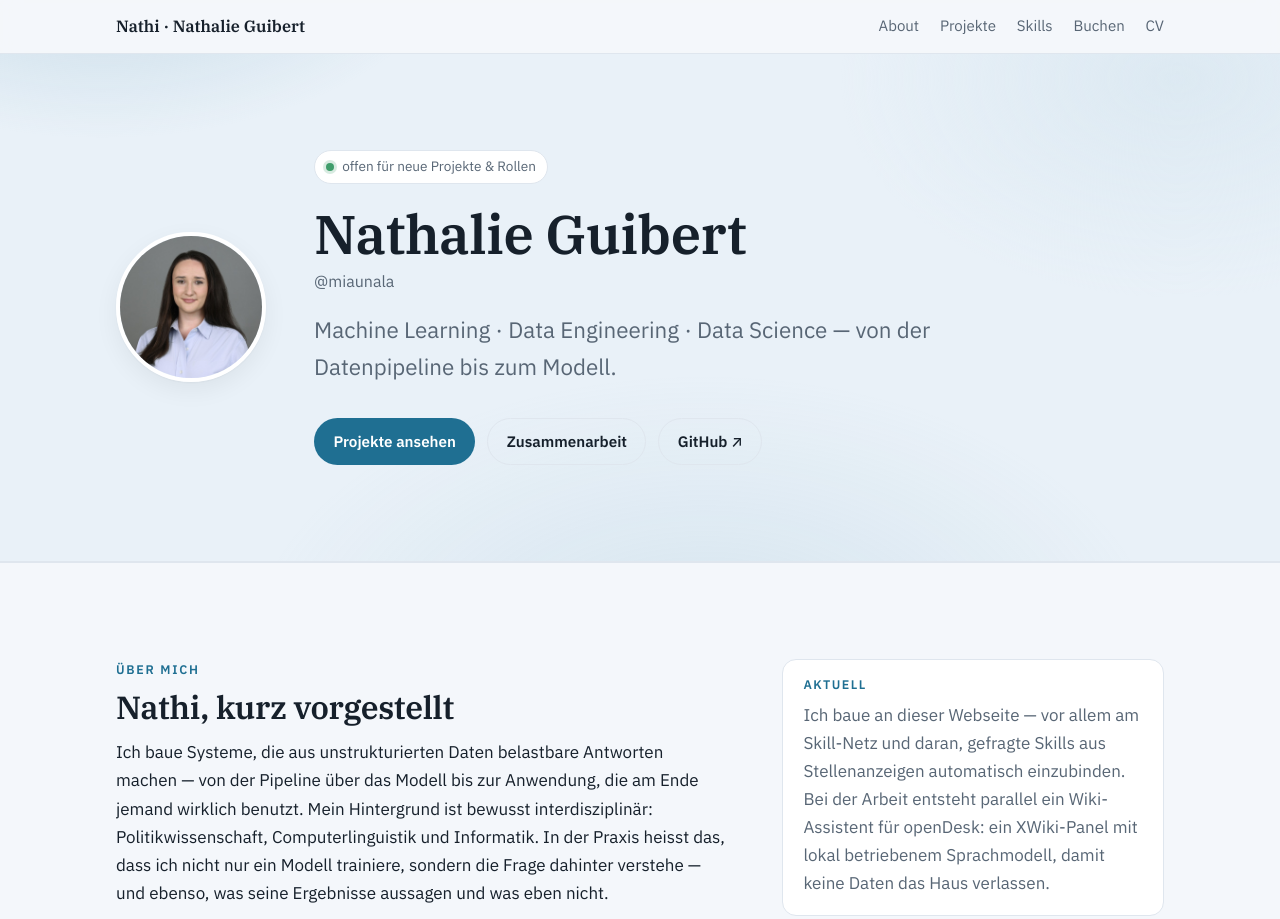
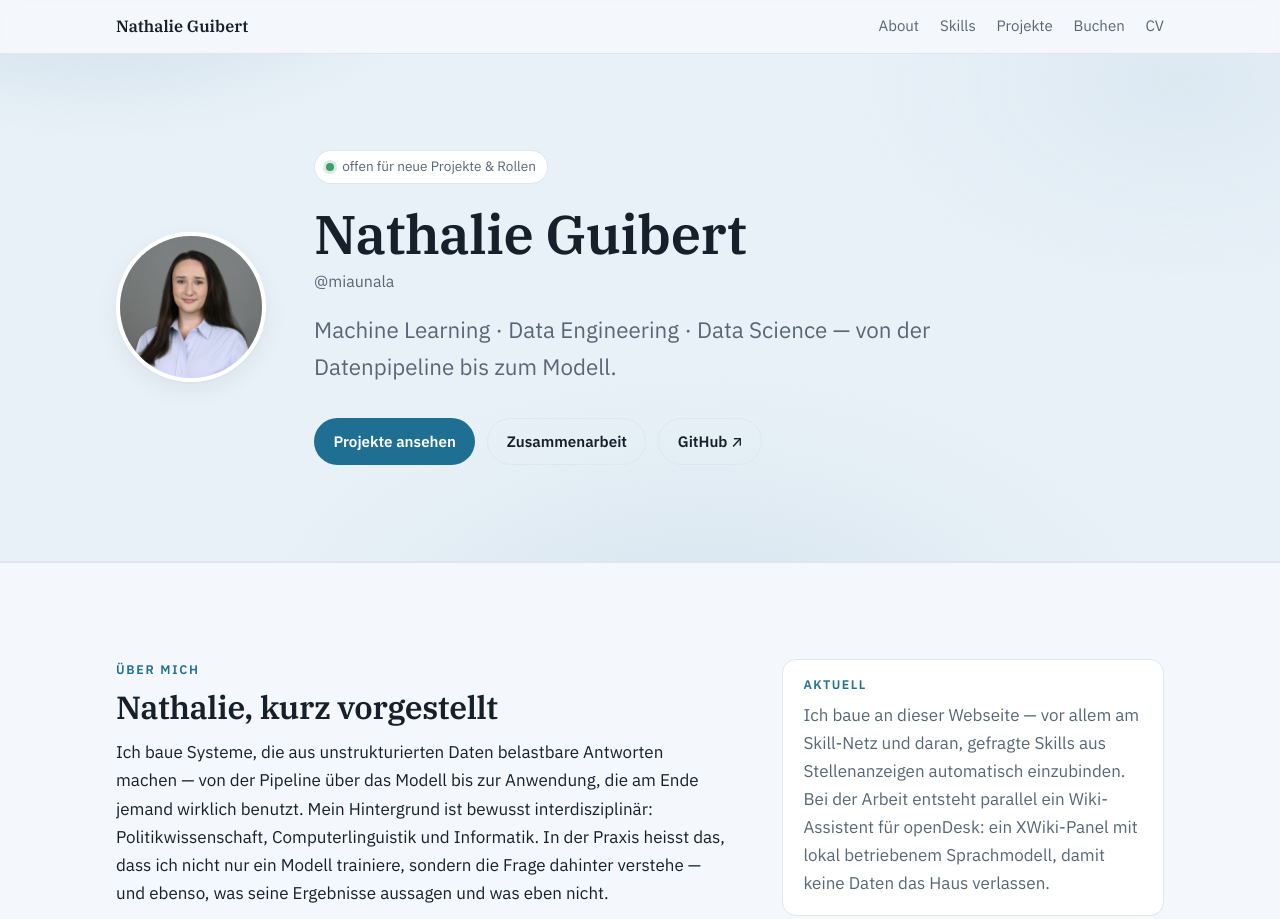
Before and after one commit to miaunala/miaunala.github.io, an Astro site: page / in a window 1280 px wide. Shown: the top 919 px of the page. Built offline with nearby package versions, Linux system fonts and the light colour scheme; Astro itself is replaced by a stand-in of ours.

Commit message:
Reorder sections (booking after projects, interests at bottom); drop Nathi alias
- index.astro: Booking directly after Projects; Interests moved to the bottom
- Header brand + About heading use the full/first name instead of the alias
- remove unused 'alias' field from profile.json
- nav order: Skills before Projekte

```diff
--- a/src/components/About.astro
+++ b/src/components/About.astro
@@ -17,7 +17,7 @@ const showStreak = (duo?.streak ?? 0) > 0 && streakAgeDays <= MAX_AGE_DAYS;
   <div class="wrap about-grid">
     <div class="about-main">
       <p class="eyebrow">Über mich</p>
-      <h2>{profile.alias}, kurz vorgestellt</h2>
+      <h2>{profile.name.split(" ")[0]}, kurz vorgestellt</h2>
       {profile.bio.map((para: string) => <p>{para}</p>)}
       <p><a class="more-link" href="#interests">Neben der Arbeit: meine Interessen &amp; Engagement ↓</a></p>
     </div>
--- a/src/components/Header.astro
+++ b/src/components/Header.astro
@@ -4,11 +4,11 @@ import profile from "../data/profile.json";
 
 <header class="site-header">
   <div class="wrap bar">
-    <a class="brand" href="#top">{profile.alias} · {profile.name}</a>
+    <a class="brand" href="#top">{profile.name}</a>
     <nav aria-label="Hauptnavigation">
       <a href="#about">About</a>
+      <a href="#skills">Skills</a>
       <a href="#projects">Projekte</a>
-      <a href="#skills">Skills</a>
       <a href="#booking">Buchen</a>
       <a href="#cv">CV</a>
     </nav>
--- a/src/data/profile.json
+++ b/src/data/profile.json
@@ -1,6 +1,5 @@
 {
   "name": "Nathalie Guibert",
-  "alias": "Nathi",
   "handle": "miaunala",
   "photo": "/portrait.jpg",
   "headerImage": "",
--- a/src/pages/index.astro
+++ b/src/pages/index.astro
@@ -20,11 +20,11 @@ import Footer from "../components/Footer.astro";
     <About />
     <SkillGraph />
     <ProjectGrid />
+    <Booking />
     <Testimonials />
-    <Interests />
-    <Booking />
     <Credentials />
     <CvSection />
+    <Interests />
   </main>
   <Footer />
 </Layout>
```
